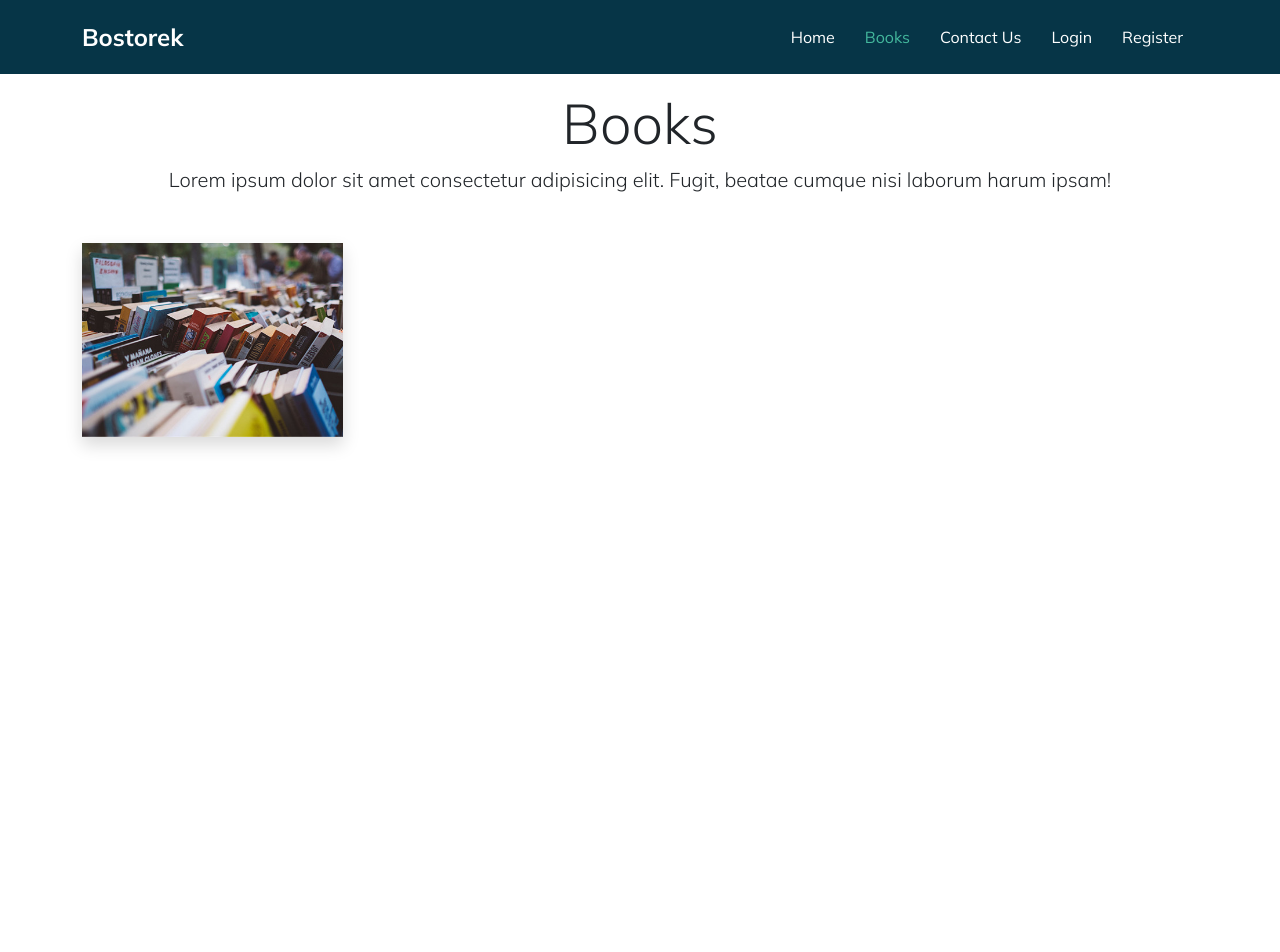
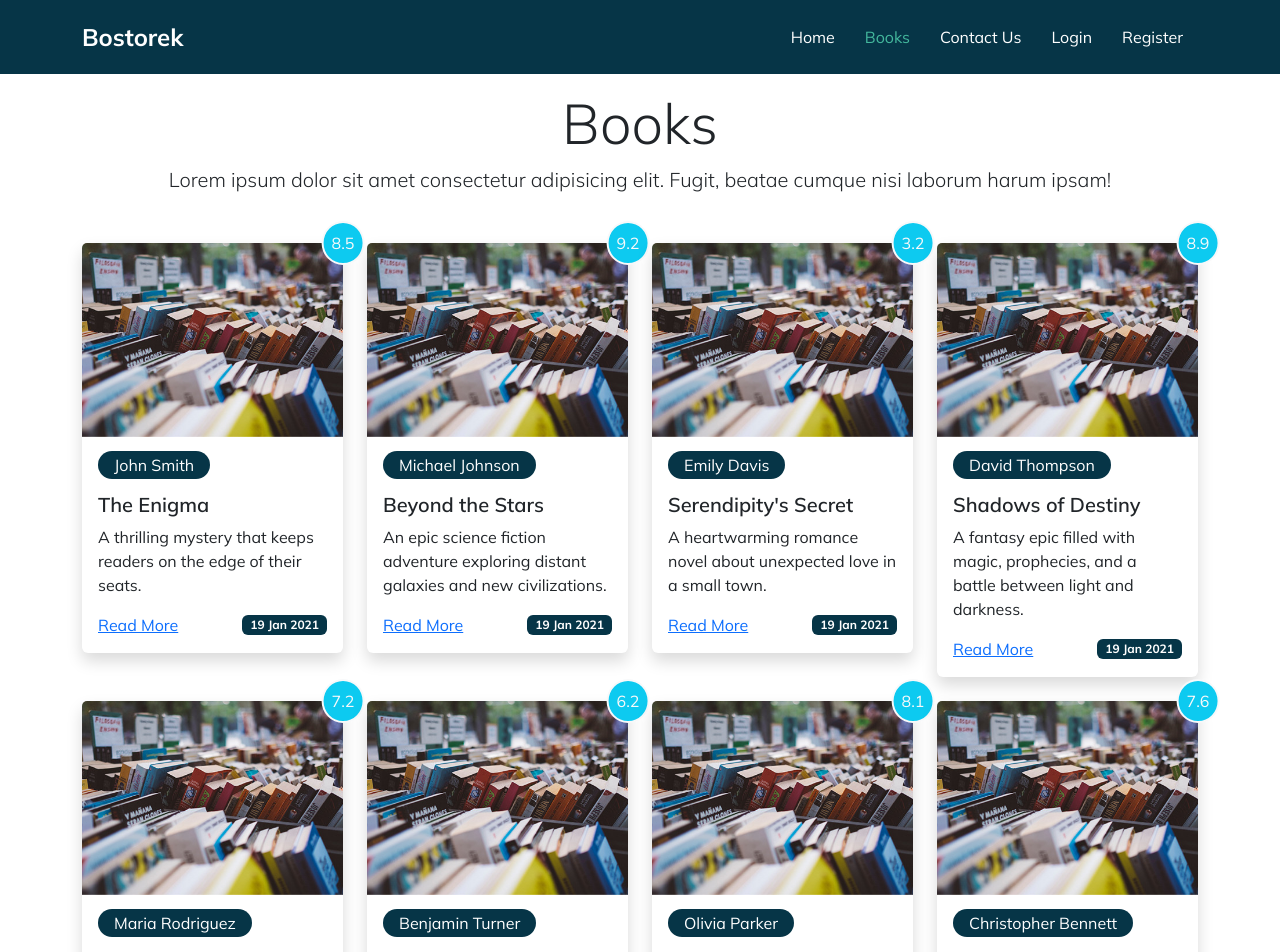
Before and after one commit to BetulBircan/bostorek-tr, a Vue app in the folder frontEnd/: page /books in a window 1280 px wide. Shown: the top 952 px of the page. Before the commit the page ends 800 px from the top, so only its background shows below. Built offline with nearby package versions, Linux system fonts and the light colour scheme.

Commit message:
dinamik veriler oluşması için db.js dosyası oluşturuldu. v-for döngüsü kullanıldı. kitaplar listelendi

```diff
--- /dev/null
+++ b/frontEnd/src/components/BookItem.vue
@@ -0,0 +1,34 @@
+<template>
+    <div class="card border-0 shadow position-relative">
+        <img src="../../template/images/b1.jpg" class="card-img-top">
+        <div class="card-body">
+            <div class="auth-box">
+                <span style="background-color: #063547;" class="py-1 px-3 text-white rounded-pill">{{ book.author }}</span>
+            </div>
+            <h5 class="card-title mt-3 fw-semibold">{{ book.name }}</h5>
+            <p class="card-text">{{ book.description }}</p>
+            <div class="d-flex justify-content-between align-items-center">
+                <a href="#" class="card-link">Read More</a>
+                <p style="background-color: #063547;" class="py-1 px-2 text-white badge mb-0">{{ book.uploadDate }}</p>
+            </div>
+        </div>
+        <span
+            class="position-absolute top-0 start-100 translate-middle p-2 bg-info text-light rounded-circle border border-2 border-light">{{ book.rating}}</span>
+    </div>
+</template>
+
+<script>
+import books from '@/db';
+
+export default {
+    name: "BookItem",
+    props : {
+        book : {
+            type : Object,
+            default : () => ({})
+        }
+    }
+}
+</script>
+
+<style lang="scss" scoped></style>
--- /dev/null
+++ b/frontEnd/src/components/BookList.vue
@@ -0,0 +1,25 @@
+<template>
+    <div class="row">
+        <div class="col-sm-6 col-md-4 col-xl-3 mb-4" v-for="book in books" :key="book.id">
+            <BookItem :book="book"/>
+        </div>
+    </div>
+</template>
+
+<script>
+import BookItem from '@/components/BookItem.vue'
+export default {
+    name: "BookList",
+    components: {
+        BookItem
+    },
+    props: {
+        books: {
+            type: Array,
+            default: () => ([])
+        }
+    }
+}
+</script>
+
+<style lang="scss" scoped></style>
--- /dev/null
+++ b/frontEnd/src/db.js
@@ -0,0 +1,102 @@
+const books = [
+    {
+        id : 1,
+        name : "The Enigma",
+        author : "John Smith",
+        page : 320,
+        description : "A thrilling mystery that keeps readers on the edge of their seats.",
+        rating : 8.5,
+        uploadDate : "19 Jan 2021",
+    },
+    {
+        id: 2,
+        name: 'Beyond the Stars',
+        author: 'Michael Johnson',
+        page: 412,
+        description:
+          'An epic science fiction adventure exploring distant galaxies and new civilizations.',
+        rating: 9.2,
+        uploadDate: '19 Jan 2021',
+      },
+      {
+        id: 3,
+        name: "Serendipity's Secret",
+        author: 'Emily Davis',
+        page: 280,
+        description:
+          'A heartwarming romance novel about unexpected love in a small town.',
+        rating: 3.2,
+        uploadDate: '19 Jan 2021',
+      },
+      {
+        id: 4,
+        name: 'Shadows of Destiny',
+        author: 'David Thompson',
+        page: 500,
+        description:
+          'A fantasy epic filled with magic, prophecies, and a battle between light and darkness.',
+        rating: 8.9,
+        uploadDate: '19 Jan 2021',
+      },
+      {
+        id: 5,
+        name: 'Culinary Chronicles',
+        author: 'Maria Rodriguez',
+        page: 150,
+        description:
+          'A collection of delightful short stories centered around food and culture.',
+        rating: 7.2,
+        uploadDate: '19 Jan 2021',
+      },
+      {
+        id: 6,
+        name: 'Echoes of Eternity',
+        author: 'Benjamin Turner',
+        page: 600,
+        description: 'A philosophical exploration of life, time, and the universe.',
+        rating: 6.2,
+        uploadDate: '19 Jan 2021',
+      },
+      {
+        id: 7,
+        name: 'Midnight Murders',
+        author: 'Olivia Parker',
+        page: 320,
+        description:
+          "A gripping thriller following a detective's pursuit of a cunning serial killer.",
+        rating: 8.1,
+        uploadDate: '19 Jan 2021',
+      },
+      {
+        id: 8,
+        name: 'The Artistic Odyssey',
+        author: 'Christopher Bennett',
+        page: 240,
+        description:
+          "A coming-of-age story about a young artist's journey to self-discovery.",
+        rating: 7.6,
+        uploadDate: '19 Jan 2021',
+      },
+      {
+        id: 9,
+        name: 'Whispers in the Woods',
+        author: 'Samantha Foster',
+        page: 280,
+        description:
+          'A collection of eerie and spine-chilling short stories set in the woods.',
+        rating: 2.3,
+        uploadDate: '19 Jan 2021',
+      },
+      {
+        id: 10,
+        name: 'Legends of Lyria',
+        author: 'Daniel Harris',
+        page: 450,
+        description:
+          'An epic fantasy series filled with knights, dragons, and quests for honor.',
+        rating: 4.8,
+        uploadDate: '19 Jan 2021',
+      },
+]
+
+export default books;
--- a/frontEnd/src/views/BooksView.vue
+++ b/frontEnd/src/views/BooksView.vue
@@ -5,17 +5,9 @@
             <!-- Burada datada tanımlanan sectiontitle ı SectionHeader a prop olarak gönderebilmek için v-bind:title olarak kullanırız.
             Bu şekilde SectionHeader componentine title propu olarak sectionTitle ı göndermiş oluruz. :title olarak da kullanılır.-->
             <!-- <SectionHeader :title="sectionTitle" text="Books Text"/> -->
-        <SectionHeader title="Books" text="Lorem ipsum dolor sit amet consectetur adipisicing elit. Fugit, beatae cumque nisi laborum harum ipsam!"/>
-        <div class="row">
-            <div class="col-sm-6 col-md-4 col-xl-3">
-                <div class="card-border-0 shadow position-relative">
-                    <img src="../../template/images/b1.jpg" class="card-img-top">
-                    <div class="card-body">
-
-                    </div>
-                </div>
-            </div>
-        </div>
+            <SectionHeader title="Books"
+                text="Lorem ipsum dolor sit amet consectetur adipisicing elit. Fugit, beatae cumque nisi laborum harum ipsam!" />
+            <BookList :books="books"/>
 
         </div>
     </section>
@@ -23,21 +15,27 @@
 
 <script>
 import SectionHeader from '@/components/SectionHeader.vue'
+import BookList from '@/components/BookList.vue';
+import books from '@/db.js';
 export default {
     //hata ayıklamada derleyici tarafında hangi componenetin hata verdiğini anlamak için kullanılır.
-        name : 'BooksView',
+    name: 'BooksView',
     components: {
-            SectionHeader
+        SectionHeader,
+        BookList
     },
     data() {
         return {
             // sectionTitle : "Kitaplar",
+            books: books
 
         }
     },
 }
 </script>
 
-<style lang="scss" scoped>
-
+<style scoped>
+.auth-box {
+    margin-top: -30px;
+}
 </style>
```
Also changed, not shown: frontEnd/public/aciklama.txt, 1 other file (tests, documents, lock files or other folders). Lines whose indentation alone changed are shown as unchanged.
